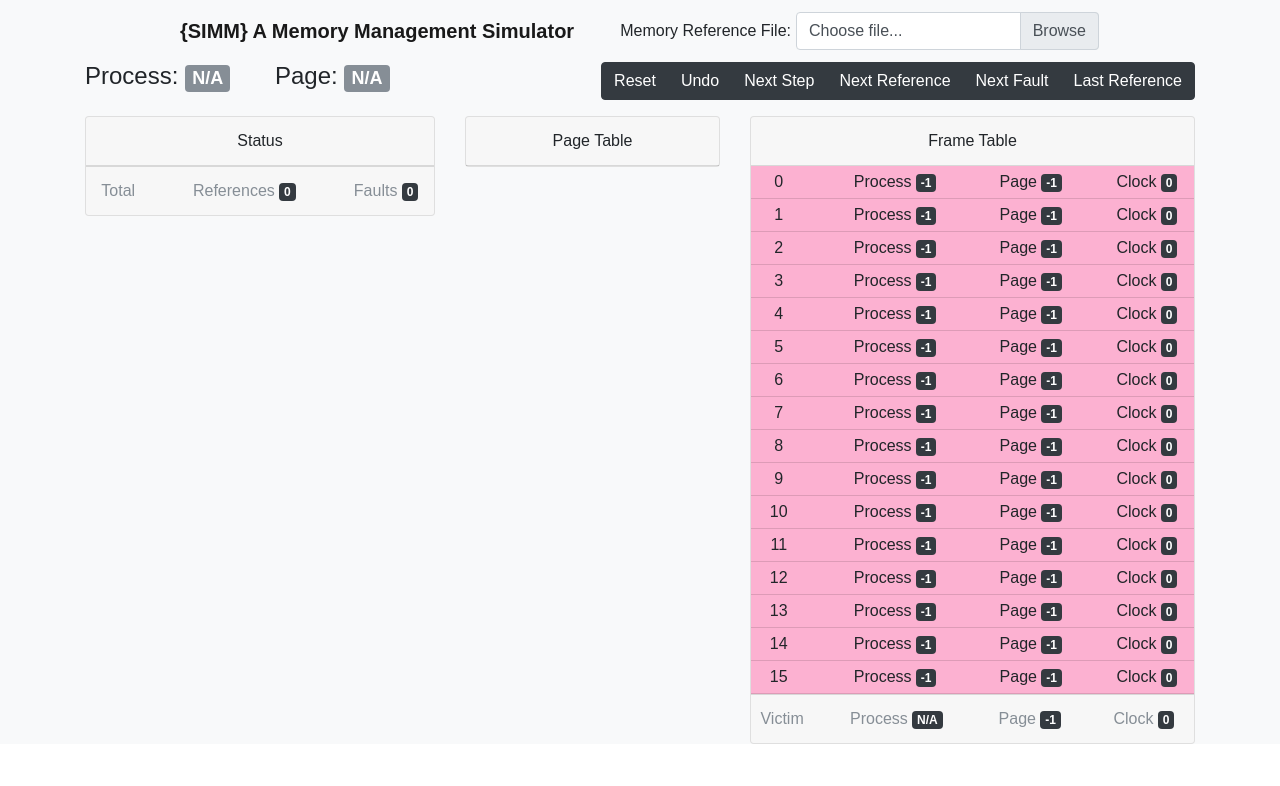
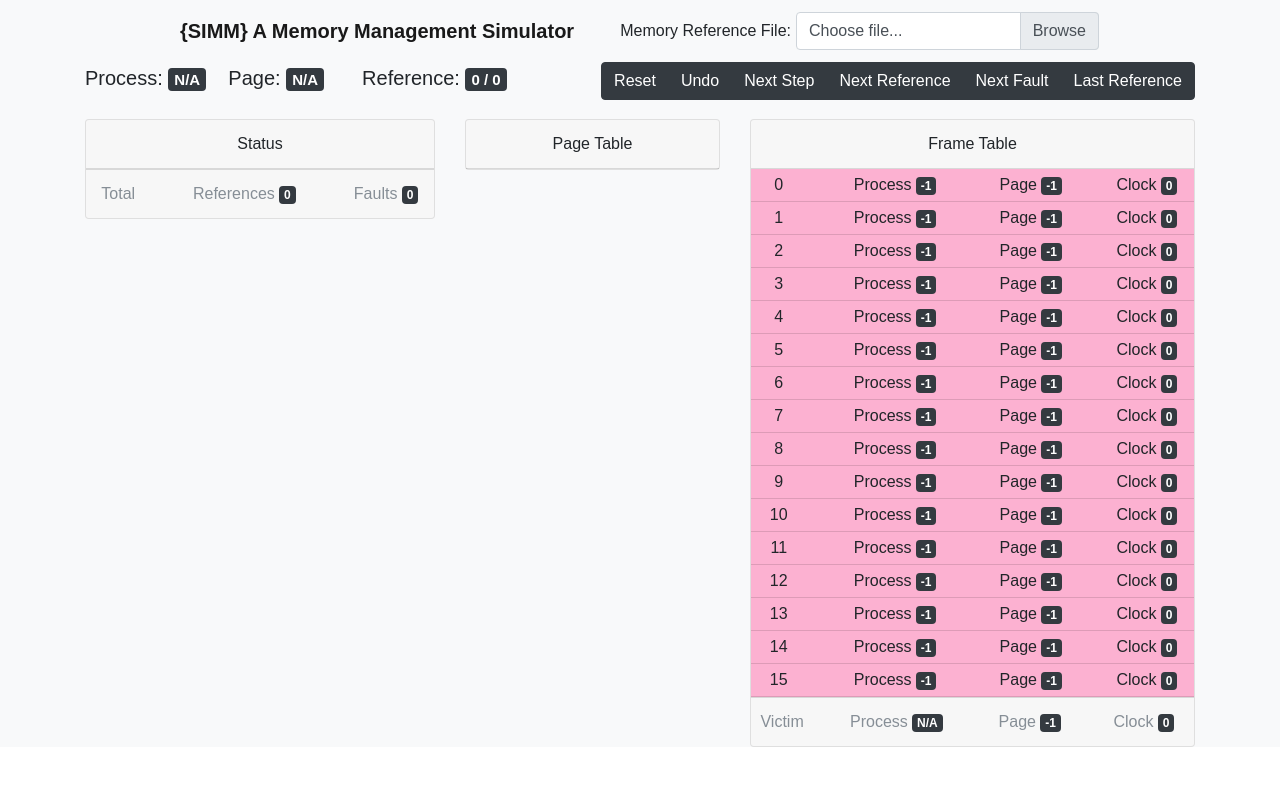
Before and after one commit to ffrankies/simm, a React (Create React App) app: page / in a window 1280 px wide. Shown: the top 786 px of the page. Built offline with nearby package versions, Linux system fonts and the light colour scheme.

Commit message:
Showing reference number

```diff
--- a/src/components/MemReferenceButtons.js
+++ b/src/components/MemReferenceButtons.js
@@ -35,7 +35,7 @@ class MemReferenceButtons extends Component {
      */
     render() {
         return (
-            <div className='col col-md-8 text-right'>
+            <div className='col col-md-7 text-right'>
                 {this.renderButtons()}
             </div>
         );
--- a/src/components/MemReferenceDisplay.js
+++ b/src/components/MemReferenceDisplay.js
@@ -13,11 +13,16 @@ class MemReferenceDisplay extends Component {
     renderReference(memReference) {
         return (
             <div className='row h-100'>
-                <div className='col h4 h-100'>
-                    Process: <span className='badge badge-secondary'>{this.props.currentProcess}</span>
+                <div className='d-inline col col-sm-4 h5 py-1 h-100'>
+                    Process: <span className='badge badge-dark'>{this.props.currentProcess}</span>
                 </div>
-                <div className='col h4 h-100'>
-                    Page: <span className='badge badge-secondary'>{this.props.currentPage}</span>
+                <div className='d-inline col col-sm-3 h5 py-1 px-0 h-100'>
+                    Page: <span className='badge badge-dark'>{this.props.currentPage}</span>
+                </div>
+                <div className='d-inline col col-sm-5 h5 py-1 h-100'>
+                    Reference: <span className='badge badge-dark'>
+                        {this.props.currentReference} / {this.props.numReferences}
+                    </span>
                 </div>
             </div>
         );
@@ -28,7 +33,7 @@ class MemReferenceDisplay extends Component {
      */
     render() {
         return (
-            <div className='col col-md-4'>
+            <div className='col col-md-5'>
                 {this.renderReference(this.props.memReference)}
             </div>
         );
--- a/src/containers/MemReferenceRow.js
+++ b/src/containers/MemReferenceRow.js
@@ -15,6 +15,8 @@ class MemReferenceRow extends Component {
                 <MemReferenceDisplay
                     currentProcess={this.props.currentProcess}
                     currentPage={this.props.currentPage}
+                    currentReference={this.props.currentReference}
+                    numReferences={this.props.numReferences}
                 />
                 <MemReferenceButtons
                     onUndo={this.props.onUndo}
--- a/src/containers/SIMMState.js
+++ b/src/containers/SIMMState.js
@@ -74,6 +74,8 @@ class SIMMState extends Component {
                 <MemReferenceRow
                     currentProcess={this.state.currentProcess}
                     currentPage={this.state.currentPage}
+                    currentReference={this.state.currentReference+1}
+                    numReferences={this.props.memReferences.length}
                     onUndo={this.undoReference}
                     onNextReference={this.nextReference}
                     onNextFault={this.runToNextFault}
```
